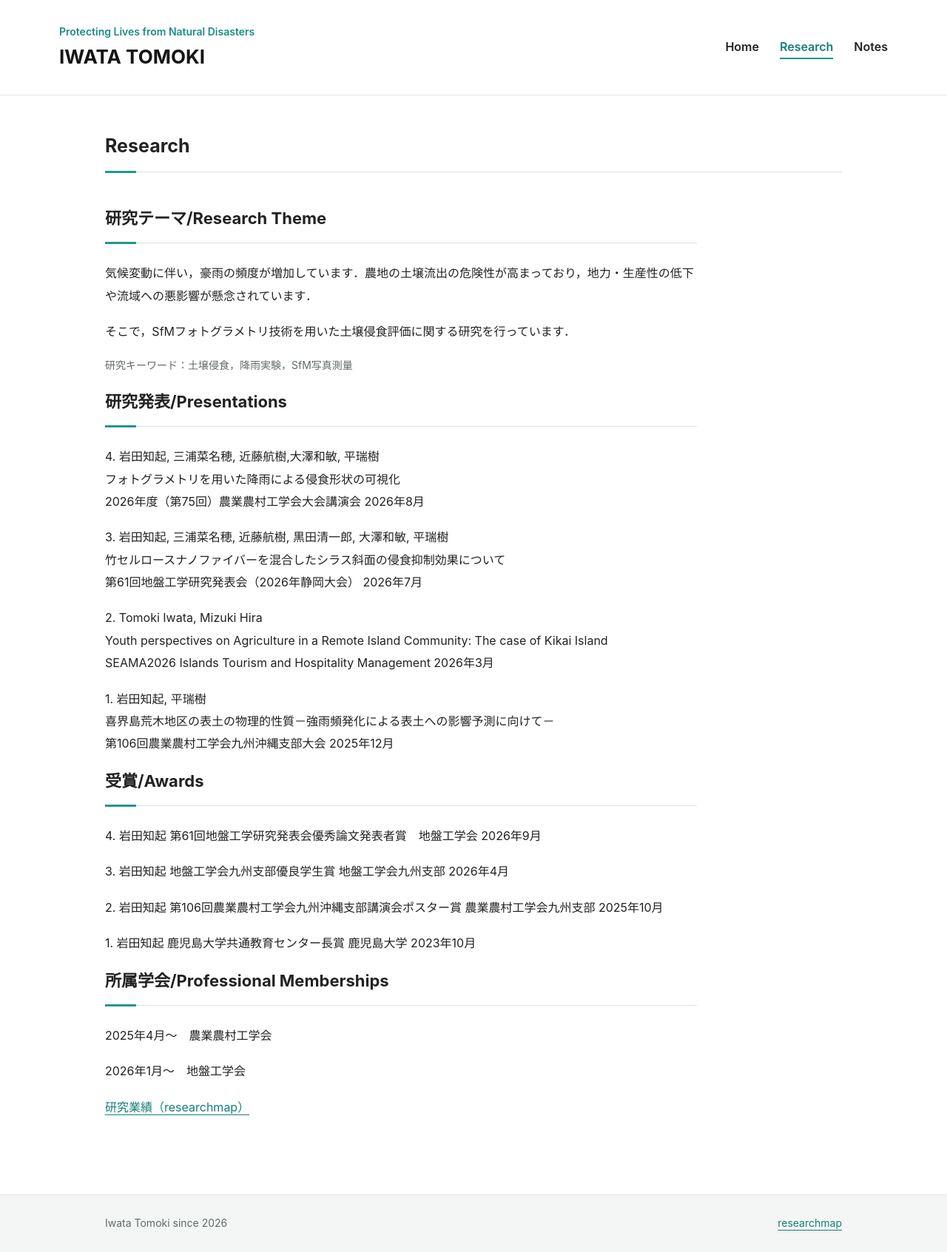
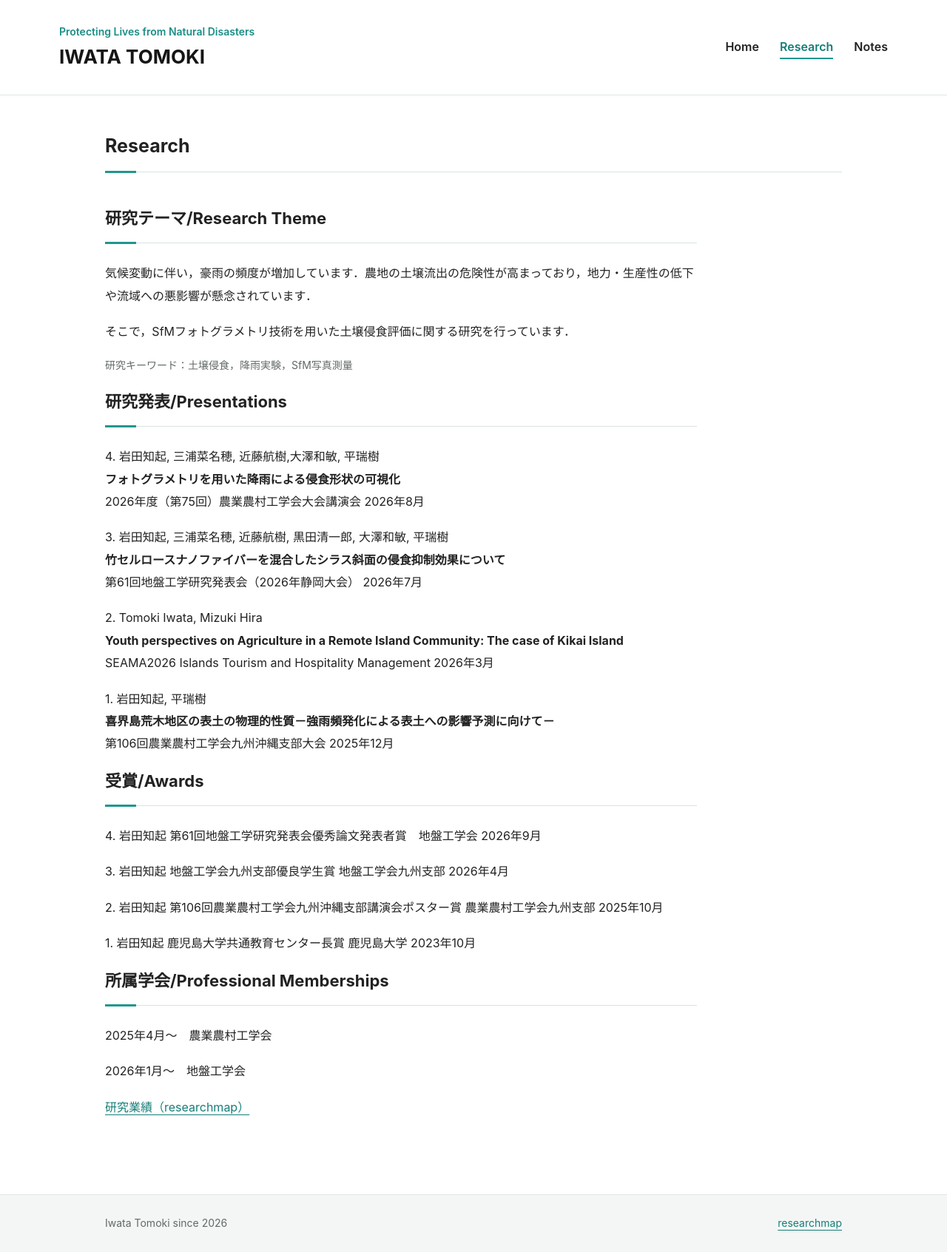
Before and after one commit to tomonji0601-hub/profile, a Jekyll site: the page built from research.html, in a window 1280 px wide. Shown: the whole page at 74% size. Built offline with Jekyll 4.4.1, drawn with Linux system fonts in a browser that asks for light colours.

```diff
--- a/research.html
+++ b/research.html
@@ -14,22 +14,22 @@ permalink: /research/
 <h2>研究発表/Presentations</h2>
 <p>
   4. 岩田知起, 三浦菜名穂, 近藤航樹,大澤和敏, 平瑞樹<br>
-  フォトグラメトリを用いた降雨による侵食形状の可視化<br>
+   <strong>フォトグラメトリを用いた降雨による侵食形状の可視化</strong><br>
   2026年度（第75回）農業農村工学会大会講演会 2026年8月
 </p>
 <p>
   3. 岩田知起, 三浦菜名穂, 近藤航樹, 黒田清一郎, 大澤和敏, 平瑞樹<br>
-  竹セルロースナノファイバーを混合したシラス斜面の侵食抑制効果について<br>
+   <strong>竹セルロースナノファイバーを混合したシラス斜面の侵食抑制効果について</strong><br>
   第61回地盤工学研究発表会（2026年静岡大会） 2026年7月
 </p>
 <p>
   2. Tomoki Iwata, Mizuki Hira<br>
-  Youth perspectives on Agriculture in a Remote Island Community: The case of Kikai Island<br>
+   <strong>Youth perspectives on Agriculture in a Remote Island Community: The case of Kikai Island</strong><br>
   SEAMA2026 Islands Tourism and Hospitality Management 2026年3月
 </p>
 <p>
   1. 岩田知起, 平瑞樹<br>
-  喜界島荒木地区の表土の物理的性質－強雨頻発化による表土への影響予測に向けて－<br>
+   <strong>喜界島荒木地区の表土の物理的性質－強雨頻発化による表土への影響予測に向けて－</strong><br>
   第106回農業農村工学会九州沖縄支部大会 2025年12月
 </p>
 
```
